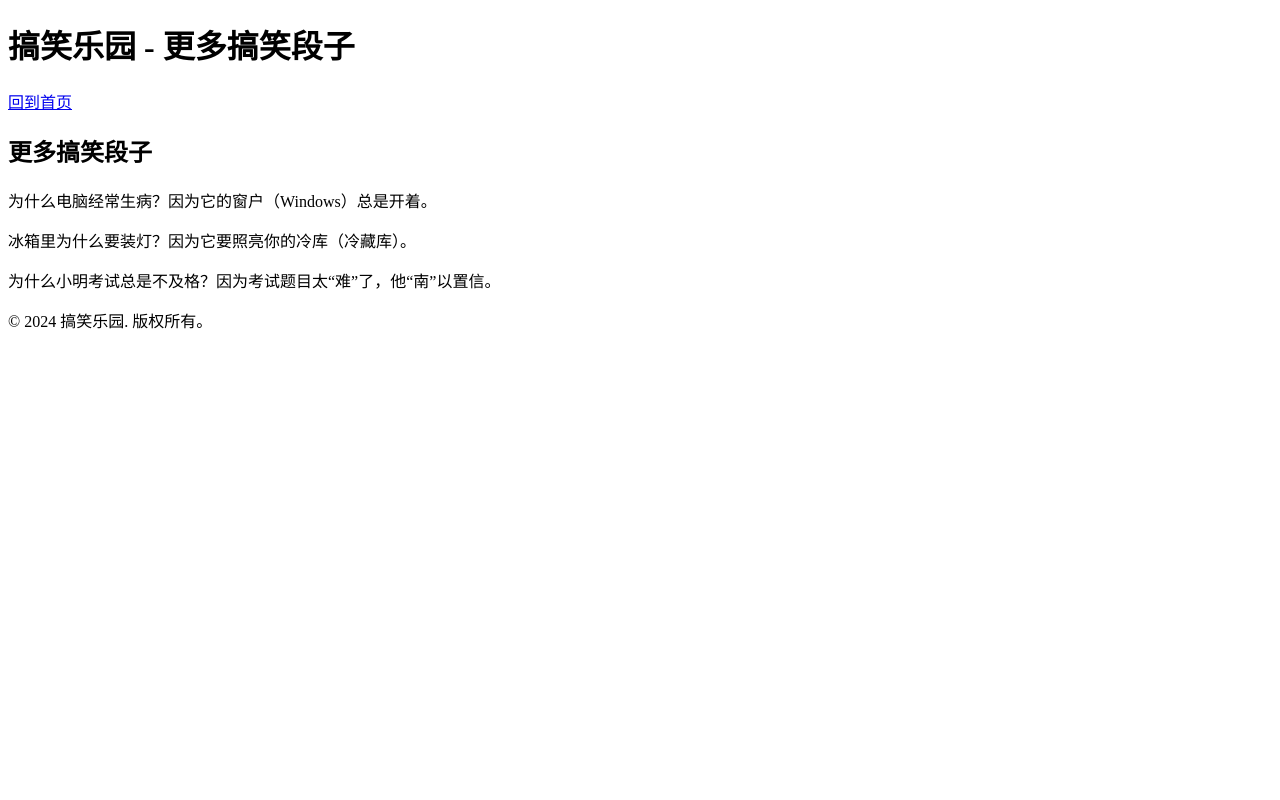
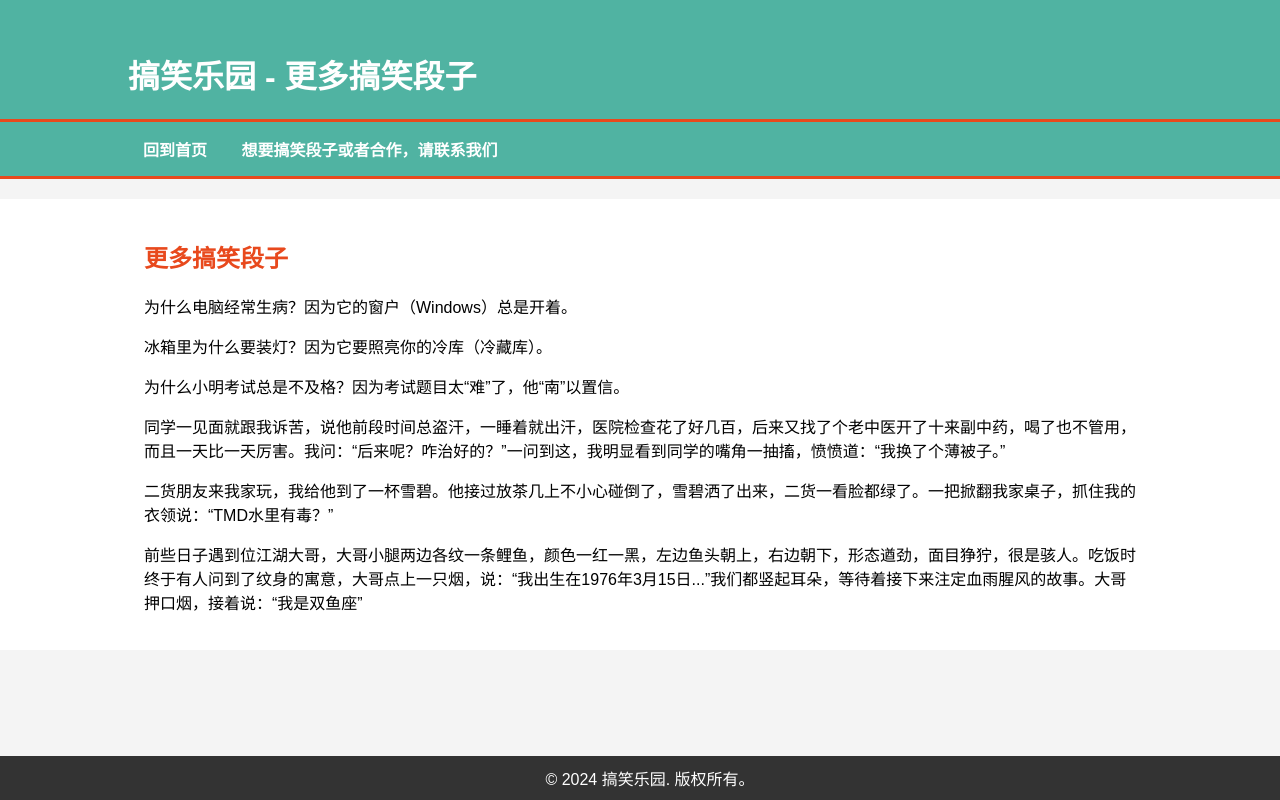
Before and after one commit to fuyangyang0816/147852, a plain HTML site: page more-jokes.html in a window 1280 px wide. Drawn offline with Linux system fonts and the light colour scheme.

Commit message:
Update more-jokes.html

```diff
--- a/more-jokes.html
+++ b/more-jokes.html
@@ -4,7 +4,68 @@
     <meta charset="UTF-8">
     <meta name="viewport" content="width=device-width, initial-scale=1.0">
     <title>更多搞笑段子 - 搞笑乐园</title>
-    <link rel="stylesheet" href="styles.css"> <!-- 假设你有一个公共的样式文件 -->
+    <link rel="stylesheet" href="styles.css">
+    <style>
+        body {
+            font-family: Arial, sans-serif;
+            margin: 0;
+            padding: 0;
+            background-color: #f4f4f4;
+        }
+        .container {
+            width: 80%;
+            margin: auto;
+            overflow: hidden;
+        }
+        header {
+            background: #50b3a2;
+            color: white;
+            padding-top: 30px;
+            min-height: 70px;
+            border-bottom: #e8491d 3px solid;
+        }
+        header a {
+            color: #ffffff;
+            text-decoration: none;
+            text-transform: uppercase;
+            font-size: 16px;
+        }
+        nav {
+            background: #50b3a2;
+            color: white;
+            padding: 15px 0;
+            border-bottom: #e8491d 3px solid;
+        }
+        nav a {
+            color: white;
+            text-decoration: none;
+            padding: 10px 15px;
+            font-weight: bold;
+        }
+        nav a:hover {
+            background: #e8491d;
+        }
+        .daily-joke {
+            background: white;
+            padding: 20px;
+            margin-top: 20px;
+        }
+        .daily-joke h2 {
+            color: #e8491d;
+        }
+        footer {
+            background: #333333;
+            color: white;
+            text-align: center;
+            padding: 10px;
+            position: fixed;
+            bottom: 0;
+            width: 100%;
+        }
+        footer p {
+            margin: 0;
+        }
+    </style>
 </head>
 <body>
     <header>
@@ -15,6 +76,7 @@
     <nav>
         <div class="container">
             <a href="index.html">回到首页</a>
+            <a href="contact.html">想要搞笑段子或者合作，请联系我们</a>
         </div>
     </nav>
     <section class="daily-joke">
@@ -23,6 +85,9 @@
             <p>为什么电脑经常生病？因为它的窗户（Windows）总是开着。</p>
             <p>冰箱里为什么要装灯？因为它要照亮你的冷库（冷藏库）。</p>
             <p>为什么小明考试总是不及格？因为考试题目太“难”了，他“南”以置信。</p>
+            <p>同学一见面就跟我诉苦，说他前段时间总盗汗，一睡着就出汗，医院检查花了好几百，后来又找了个老中医开了十来副中药，喝了也不管用，而且一天比一天厉害。我问：“后来呢？咋治好的？”一问到这，我明显看到同学的嘴角一抽搐，愤愤道：“我换了个薄被子。”</p>
+            <p>二货朋友来我家玩，我给他到了一杯雪碧。他接过放茶几上不小心碰倒了，雪碧洒了出来，二货一看脸都绿了。一把掀翻我家桌子，抓住我的衣领说：“TMD水里有毒？”</p>
+            <p>前些日子遇到位江湖大哥，大哥小腿两边各纹一条鲤鱼，颜色一红一黑，左边鱼头朝上，右边朝下，形态遒劲，面目狰狞，很是骇人。吃饭时终于有人问到了纹身的寓意，大哥点上一只烟，说：“我出生在1976年3月15日...”我们都竖起耳朵，等待着接下来注定血雨腥风的故事。大哥押口烟，接着说：“我是双鱼座”</p>
             <!-- 更多搞笑段子 -->
         </div>
     </section>
```
